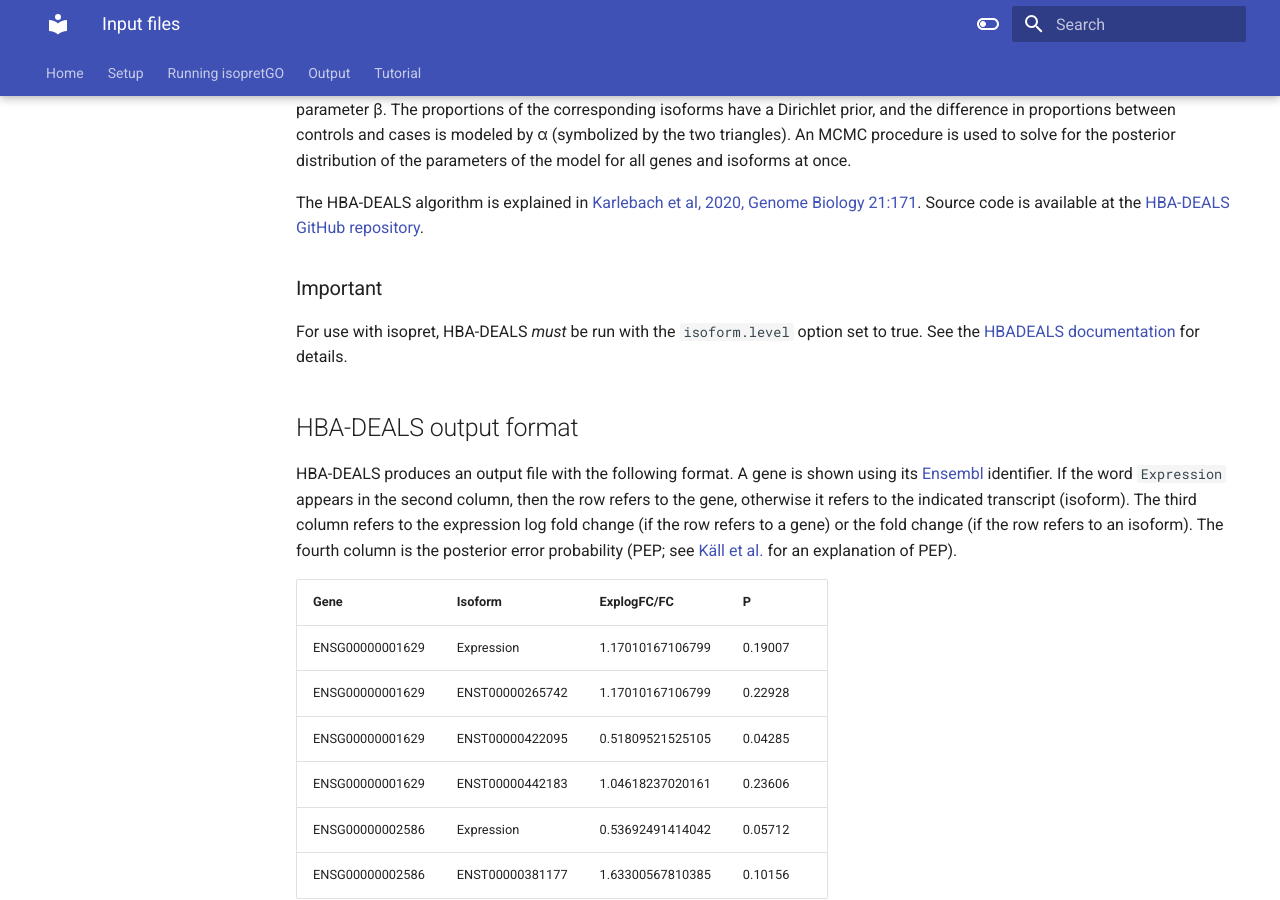
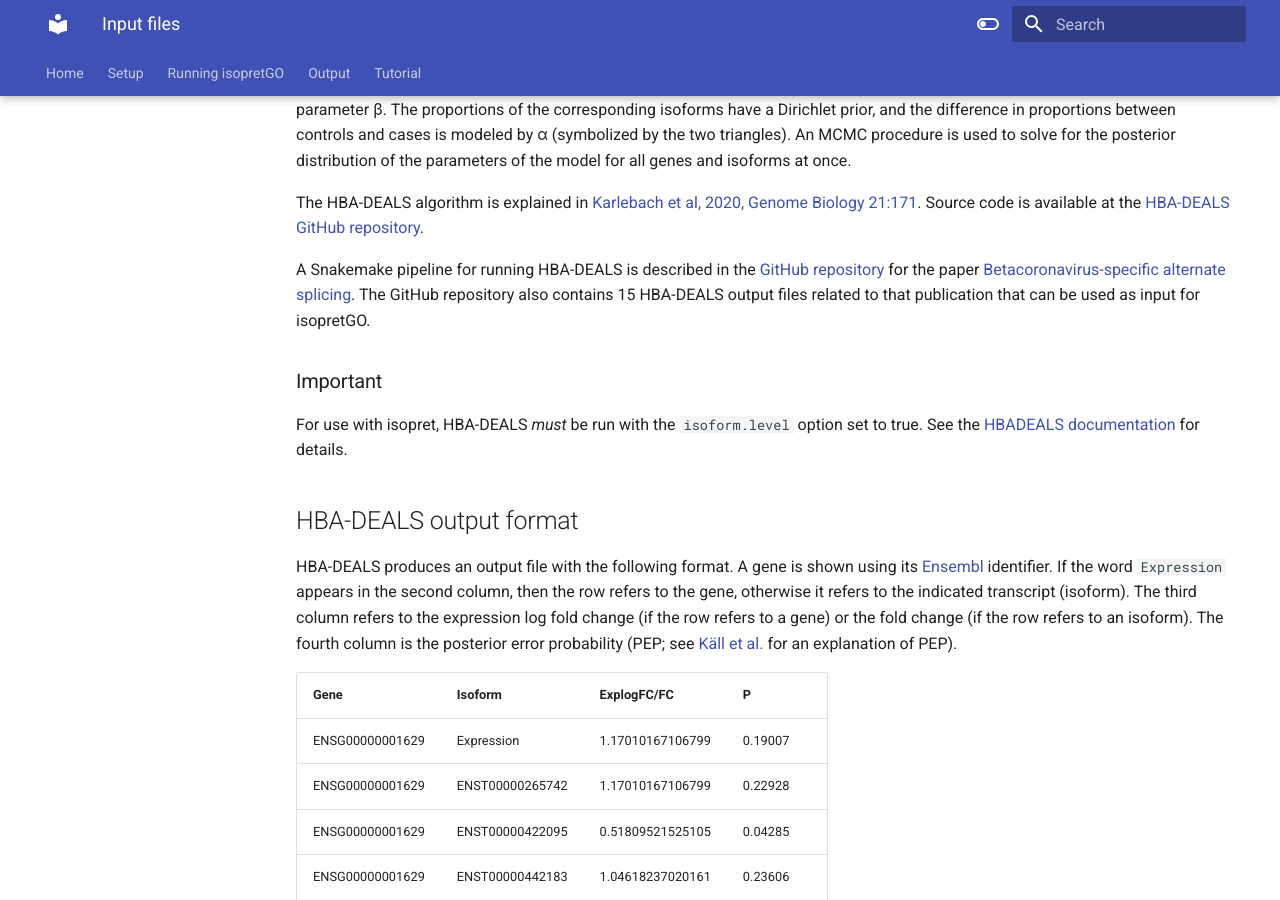
Before and after one commit to TheJacksonLaboratory/isopretGO, an MkDocs documentation site: the page built from docs/input.md, in a window 1280 px wide and 900 px high, scrolled down 1091 px. Built offline with MkDocs 1.6.1 and Material for MkDocs 9.7.7, drawn with Linux system fonts in a browser that asks for light colours.

Commit message:
documentation

```diff
--- a/docs/input.md
+++ b/docs/input.md
@@ -23,6 +23,14 @@ The log-transformed expression of a gene with three isoforms (green, orange, and
 
 The HBA-DEALS algorithm is explained in [Karlebach et al, 2020, Genome Biology 21:171](https://genomebiology.biomedcentral.com/articles/10.1186/s13059-020-02072-6).
 Source code is available at the [HBA-DEALS GitHub repository](https://github.com/TheJacksonLaboratory/HBA-DEALS).
+
+
+
+A Snakemake pipeline for running HBA-DEALS is described in the
+[GitHub repository](https://github.com/TheJacksonLaboratory/covid19splicing)
+for the paper  [Betacoronavirus-specific alternate splicing](https://pubmed.ncbi.nlm.nih.gov/35074468/). The GitHub repository
+also contains 15 HBA-DEALS output files related to that publication that can be used as input for isopretGO.
+
 
 
 ### Important
```
